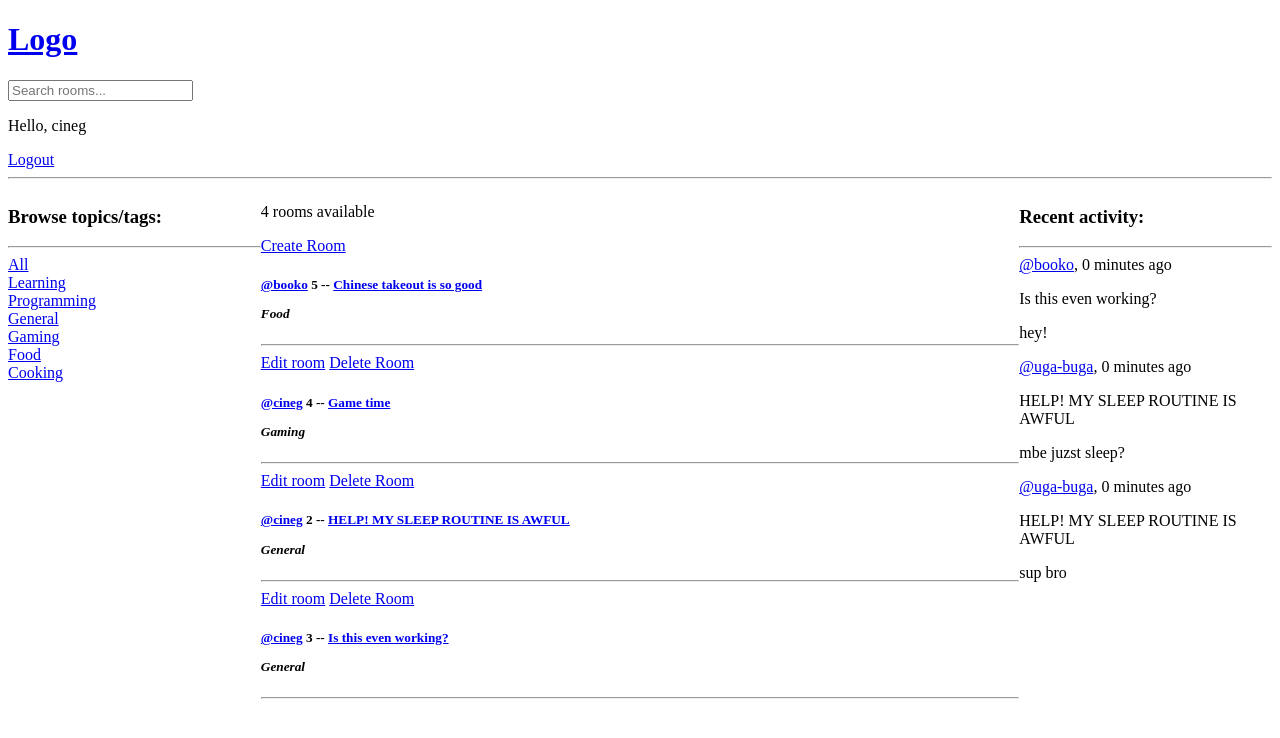
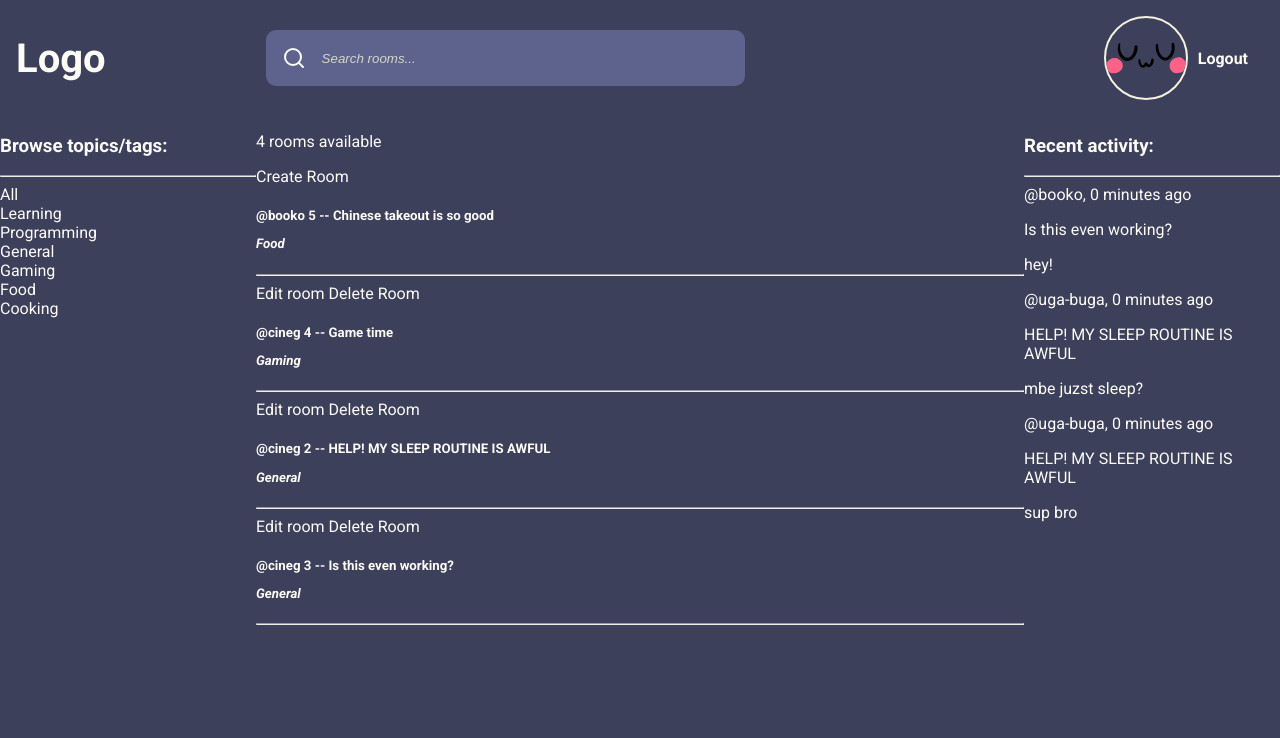
Before and after one commit to Cineg/django_forum-like_app, a Django app: page / in a window 1280 px wide. Shown: the top 738 px of the page. Run offline with Django 5.2, Linux system fonts and the light colour scheme; a user stored in the database is signed in; data comes from the database, SQL or seed files in the repository; both versions use the stored data as it was after the commit.

Commit message:
added some styling

```diff
--- a/chatapp/base/forms.py
+++ b/chatapp/base/forms.py
@@ -6,3 +6,4 @@ class RoomForm(ModelForm):
     class Meta:
         model = Room
         fields = "__all__"
+        exclude = ["host", "participants"]
--- a/chatapp/base/views.py
+++ b/chatapp/base/views.py
@@ -151,10 +151,13 @@ def createRoom(
     request: HttpRequest,
 ) -> HttpResponseRedirect | HttpResponsePermanentRedirect | HttpResponse:
     form: RoomForm = RoomForm()
+
     if request.method == "POST":
         form = RoomForm(request.POST)
         if form.is_valid():
-            form.save()
+            room = form.save(commit=False)
+            room.host = request.user
+            room.save()
             return redirect("home")
 
     context: dict = {"form": form}
--- a/chatapp/chatapp/settings.py
+++ b/chatapp/chatapp/settings.py
@@ -117,8 +117,11 @@ USE_TZ = True
 # https://docs.djangoproject.com/en/5.0/howto/static-files/
 
 STATIC_URL = "/static/"
+MEDIA_URL = "/images/"
 
 STATICFILES_DIRS = [BASE_DIR / "static"]
+
+MEDIA_ROOT = BASE_DIR / "static/images"
 
 # Default primary key field type
 # https://docs.djangoproject.com/en/5.0/ref/settings/#default-auto-field
--- a/chatapp/static/styles/main.css
+++ /dev/null
@@ -1,3 +0,0 @@
-body {
-	background-color: aqua;
-}
--- a/chatapp/static/styles/style.css
+++ b/chatapp/static/styles/style.css
@@ -1,3 +1,101 @@
+/* https://coolors.co/palette/f4f1de-e07a5f-3d405b-81b29a-f2cc8f */
+
+@import url("https://fonts.googleapis.com/css2?family=Roboto:ital,wght@0,100;0,300;0,400;0,700;1,100;1,400;1,700&display=swap");
+
+:root {
+	--color-main-light: #fcfbf6;
+	--color-main: #f4f1de;
+	--color-main-dark: #d7d5c8;
+	--color-bg: #3d405b;
+	--color-bg-lighter: #5e638d;
+	--color-success: #81b29a;
+	--color-error: #e07a5f;
+}
+
+a,
+button {
+	all: unset;
+}
+
+a:hover {
+	cursor: pointer;
+}
+
+body {
+	font-family: "Roboto", sans-serif;
+	margin: 0;
+	background-color: var(--color-bg);
+	color: var(--color-main-light);
+	font-size: 12pt;
+}
+
+header {
+	padding: 1rem;
+	display: grid;
+	grid-template-columns: 1fr 3fr 1fr;
+	align-items: center;
+}
+
+header .logo {
+	margin: 0;
+	padding: 0;
+	font-size: 2.5rem;
+	font-weight: 600;
+}
+
+header form {
+	width: 80%;
+	display: flex;
+	flex-direction: row;
+}
+
+header form label {
+	padding: 1rem;
+	width: inherit;
+	box-sizing: border-box;
+	border-radius: 10px;
+	border: 0;
+	background-color: var(--color-bg-lighter);
+	display: flex;
+}
+
+header form svg {
+	stroke: var(--color-main-light);
+}
+
+header form input {
+	border: 0;
+	background-color: transparent;
+	padding: 0 1rem;
+	color: var(--color-main-light);
+	outline: none;
+	width: inherit;
+}
+
+header form input::placeholder {
+	font-style: italic;
+	color: var(--color-main-dark);
+}
+
+header .user {
+	display: flex;
+	align-items: center;
+	justify-content: flex-end;
+	margin: 0 1rem;
+}
+
+header .user img {
+	width: 5rem;
+	height: 5rem;
+	border: 2px solid var(--color-main);
+	border-radius: 50%;
+}
+
+header .user a {
+	margin-left: 10px;
+	font-weight: 700;
+}
+
 main {
 	display: grid;
 }
--- a/chatapp/templates/navigation.html
+++ b/chatapp/templates/navigation.html
@@ -1,13 +1,28 @@
-<a href="/">
-    <h1>Logo</h1>
-</a>
+{% load static %}
+<a href="{% url "home" %}" class="logo">Logo</a>
 <form action="{% url 'home' %}" method="get">
+    <label>
+        <svg xmlns="http://www.w3.org/2000/svg"
+             width="24"
+             height="24"
+             viewBox="0 0 24 24"
+             fill="none"
+             stroke="#000000"
+             stroke-width="2"
+             stroke-linecap="round"
+             stroke-linejoin="round">
+            <circle cx="11" cy="11" r="8" />
+            <line x1="21" y1="21" x2="16.65" y2="16.65" />
+        </svg>
         <input type="text" name="q" placeholder="Search rooms..." />
+    </label>
 </form>
+<div class="user">
     {% if request.user.is_authenticated %}
-    <p>Hello, {{ request.user }}</p>
+        <img src= "{% static "images/default_head.svg" %}" />
+        {% comment %} <p>Hello, {{ request.user }}</p> {% endcomment %}
         <a href="{% url 'logout' %}">Logout</a>
     {% else %}
         <a href="{% url 'login' %}">Login</a>
     {% endif %}
-<hr />
+</div>
```
Also changed, not shown: chatapp/db.sqlite3, chatapp/static/images/default_head.svg (added). Lines whose indentation alone changed are shown as unchanged.
